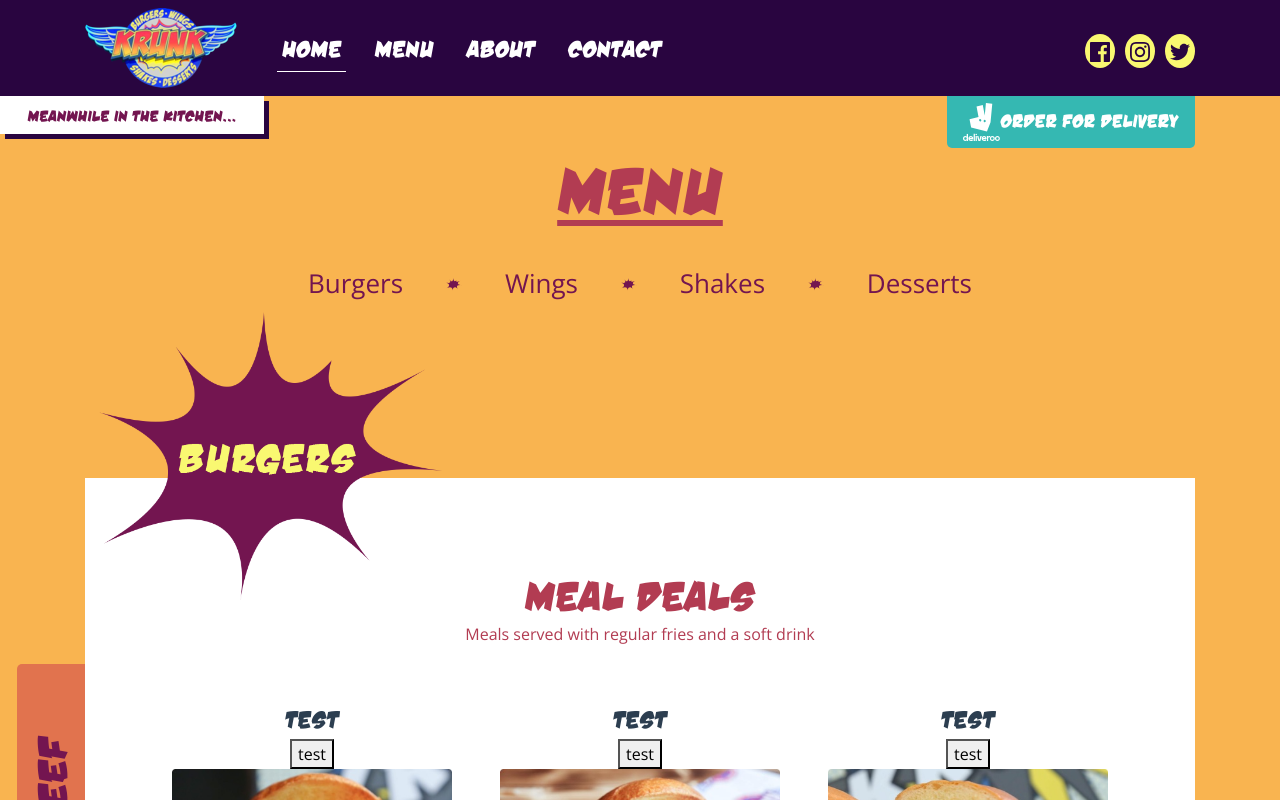
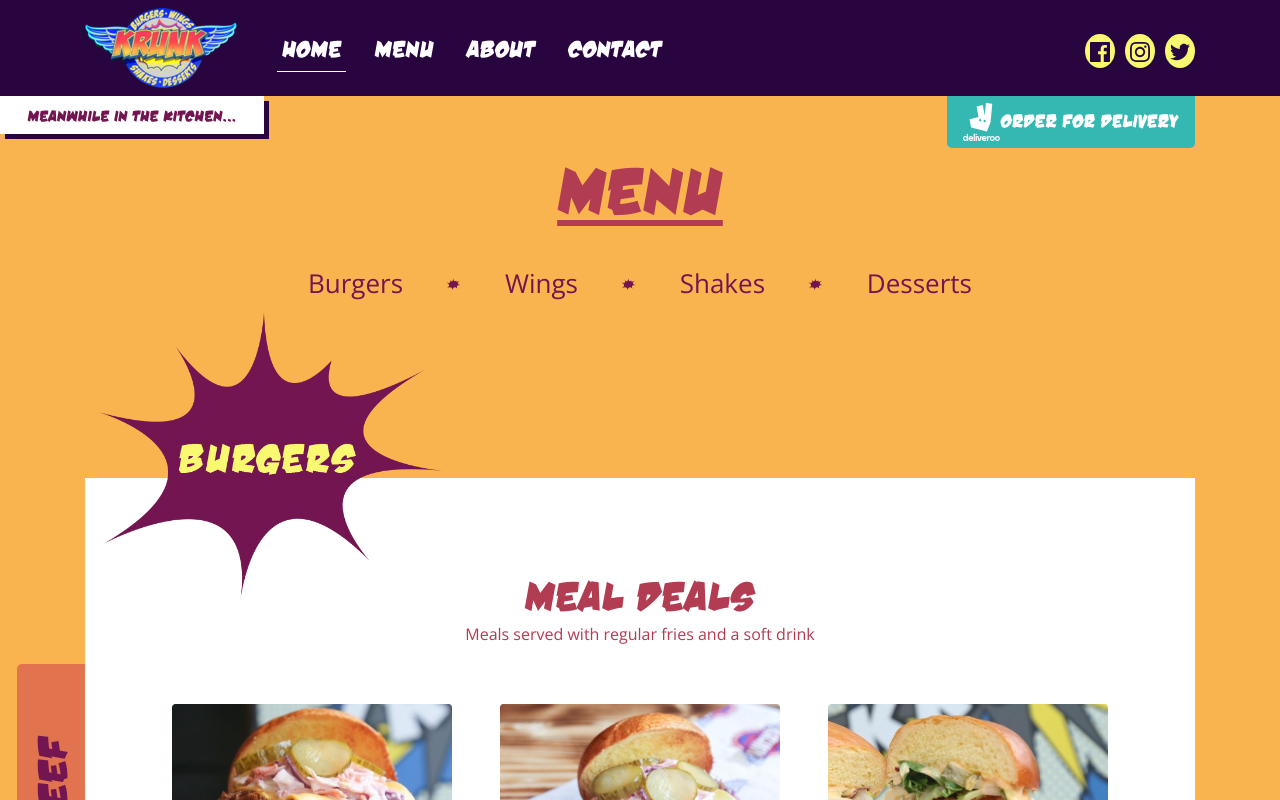
Before and after one commit to iamcstlouis/krunk-burgers-site, a Vue app: page /menu-burgers in a window 1280 px wide. Shown: the top 800 px of the page. Built offline with nearby package versions, Linux system fonts and the light colour scheme.

Commit message:
Removes test code from project

```diff
--- a/src/components/BurgerCard.vue
+++ b/src/components/BurgerCard.vue
@@ -1,7 +1,5 @@
 <template>
   <div class="burger-card">
-    <h1>{{test}}</h1>
-    <button @click="showTitle()">test</button>
     <div class="content-wrapper">
       <slot></slot>
     </div>
@@ -10,22 +8,7 @@
 
 <script>
 export default {
-  name: "BurgerCard",
-  data() {
-    return {
-      test: 'test'
-    }
-
-
-
-
-  },
-
-     methods: {
-      showTitle () {
-        this.$store.commit('passingTitle', this.test)
-      }
-    }
+  name: "BurgerCard"
 };
 </script>
 
--- a/src/store/index.js
+++ b/src/store/index.js
@@ -4,14 +4,8 @@ import Vuex from "vuex";
 Vue.use(Vuex);
 
 export default new Vuex.Store({
-  state: {
-    testTitle: ''
-  },
-  mutations: {
-    passingTitle (state, n) {
-      state.testTitle = n
-    }
-  },
+  state: {},
+  mutations: {},
   actions: {},
   modules: {}
 });
--- a/src/views/Burgers.vue
+++ b/src/views/Burgers.vue
@@ -1,8 +1,6 @@
 <template>
   <div class="burgers">
     <MenuBase>
-          <h1 class="test">{{$store.state.testTitle}}</h1>
-
       <BurgerMealDeals />
     </MenuBase>
   </div>
```
